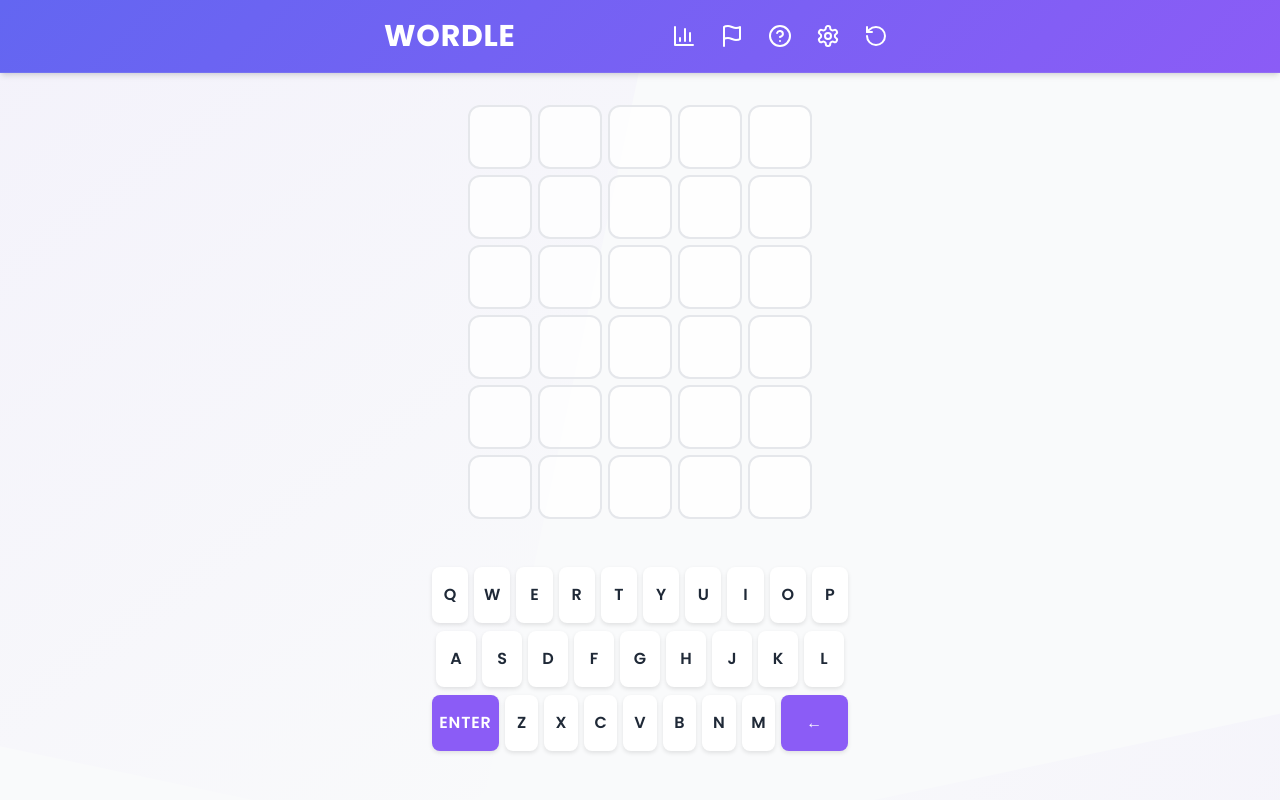
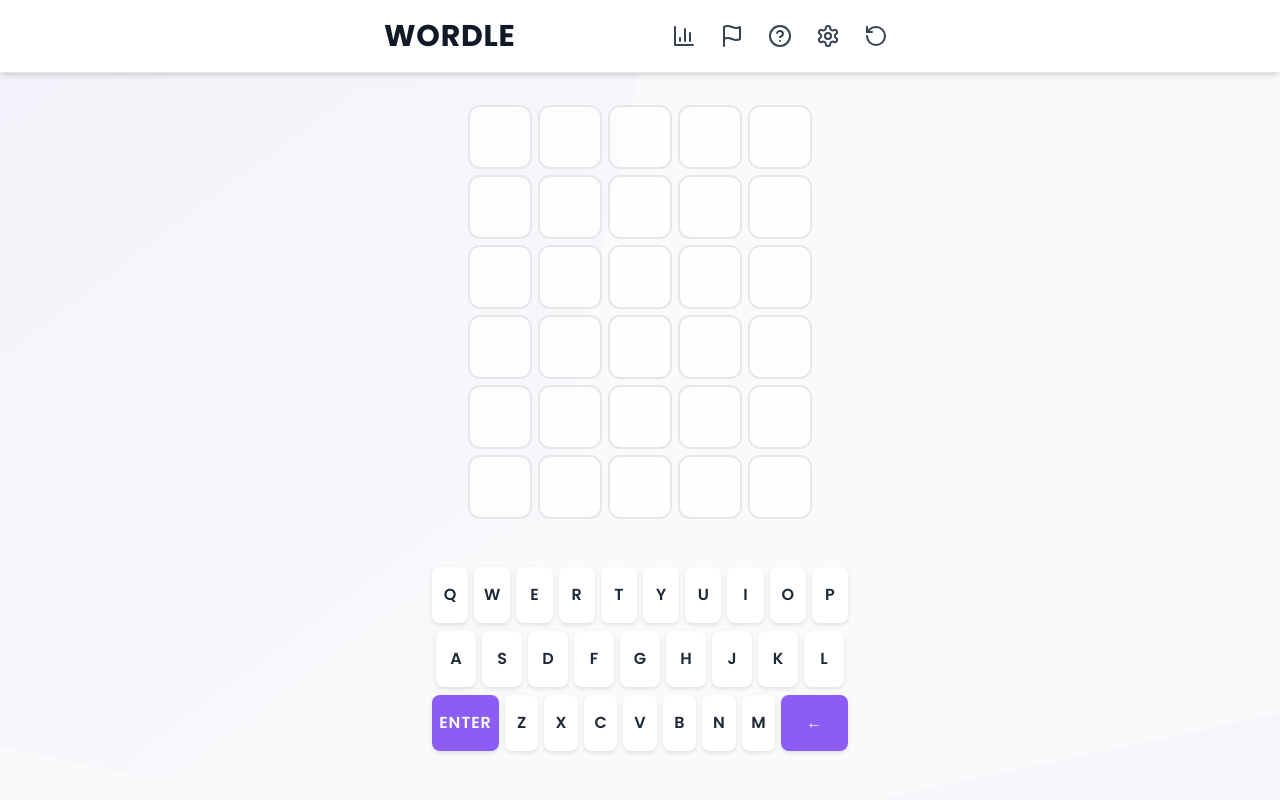
Before and after one commit to RohitKonge/wordle, a React (Vite) app: page / in a window 1280 px wide. Shown: the top 800 px of the page. Built offline with nearby package versions, Linux system fonts and the light colour scheme.

Commit message:
added header to dark mode

```diff
--- a/src/components/Header.tsx
+++ b/src/components/Header.tsx
@@ -13,15 +13,15 @@ const Header: React.FC = () => {
 
   return (
     <>
-      <header className="w-full border-b border-gray-200/10 py-4 px-4 bg-gradient shadow-md relative z-10">
+      <header className="w-full border-b border-gray-200 dark:border-gray-700 py-4 px-4 bg-white dark:bg-gray-800 shadow-md relative z-10 transition-colors">
         <div className="flex items-center justify-between max-w-lg mx-auto">
-          <h1 className="text-3xl font-bold tracking-wide text-white animate-pop-in">
+          <h1 className="text-3xl font-bold tracking-wide text-gray-900 dark:text-white animate-pop-in">
             WORDLE
           </h1>
           <div className="flex gap-2">
             <button
               onClick={() => setShowStats(true)}
-              className="p-2 rounded-full hover:bg-white/10 text-white transition-colors"
+              className="p-2 rounded-full hover:bg-gray-100 dark:hover:bg-gray-700 text-gray-700 dark:text-gray-300 transition-colors"
               aria-label="Statistics"
             >
               <BarChart3 size={24} />
@@ -29,32 +29,32 @@ const Header: React.FC = () => {
             {gameStatus === 'playing' && (
               <button
                 onClick={giveUp}
-                className="p-2 rounded-full hover:bg-white/10 text-white transition-colors group relative"
+                className="p-2 rounded-full hover:bg-gray-100 dark:hover:bg-gray-700 text-gray-700 dark:text-gray-300 transition-colors group relative"
                 aria-label="Give Up"
               >
                 <Flag size={24} className="transform transition-transform group-hover:scale-110" />
-                <span className="absolute -bottom-8 left-1/2 transform -translate-x-1/2 text-xs bg-black/75 text-white px-2 py-1 rounded opacity-0 group-hover:opacity-100 transition-opacity whitespace-nowrap">
+                <span className="absolute -bottom-8 left-1/2 transform -translate-x-1/2 text-xs bg-gray-800 dark:bg-gray-900 text-white px-2 py-1 rounded opacity-0 group-hover:opacity-100 transition-opacity whitespace-nowrap">
                   Give Up
                 </span>
               </button>
             )}
             <button
               onClick={() => setShowHowToPlay(true)}
-              className="p-2 rounded-full hover:bg-white/10 text-white transition-colors"
+              className="p-2 rounded-full hover:bg-gray-100 dark:hover:bg-gray-700 text-gray-700 dark:text-gray-300 transition-colors"
               aria-label="How to Play"
             >
               <HelpCircle size={24} />
             </button>
             <button
               onClick={() => setShowSettings(true)}
-              className="p-2 rounded-full hover:bg-white/10 text-white transition-colors"
+              className="p-2 rounded-full hover:bg-gray-100 dark:hover:bg-gray-700 text-gray-700 dark:text-gray-300 transition-colors"
               aria-label="Settings"
             >
               <SettingsIcon size={24} />
             </button>
             <button
               onClick={startNewGame}
-              className="p-2 rounded-full hover:bg-white/10 text-white transition-colors"
+              className="p-2 rounded-full hover:bg-gray-100 dark:hover:bg-gray-700 text-gray-700 dark:text-gray-300 transition-colors"
               aria-label="New Game"
             >
               <svg xmlns="http://www.w3.org/2000/svg" width="24" height="24" viewBox="0 0 24 24" fill="none" stroke="currentColor" strokeWidth="2" strokeLinecap="round" strokeLinejoin="round">
```
